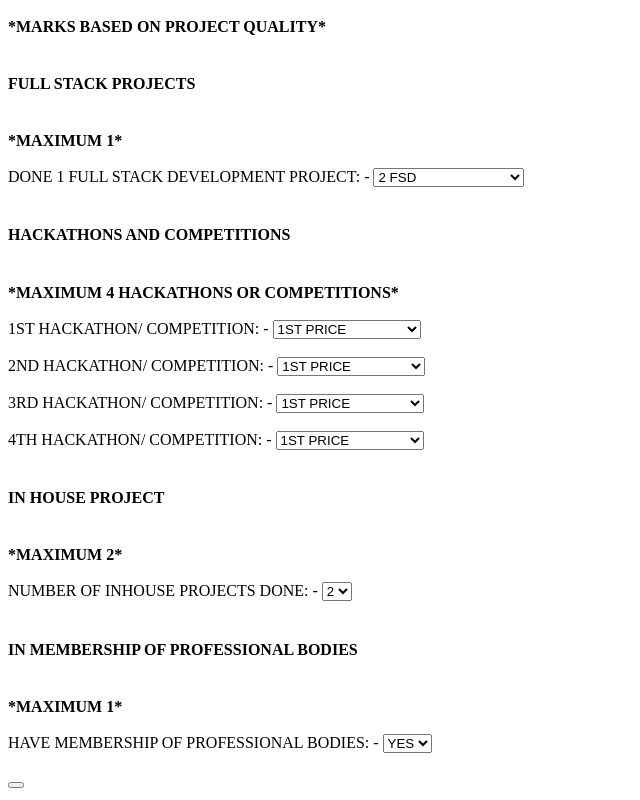
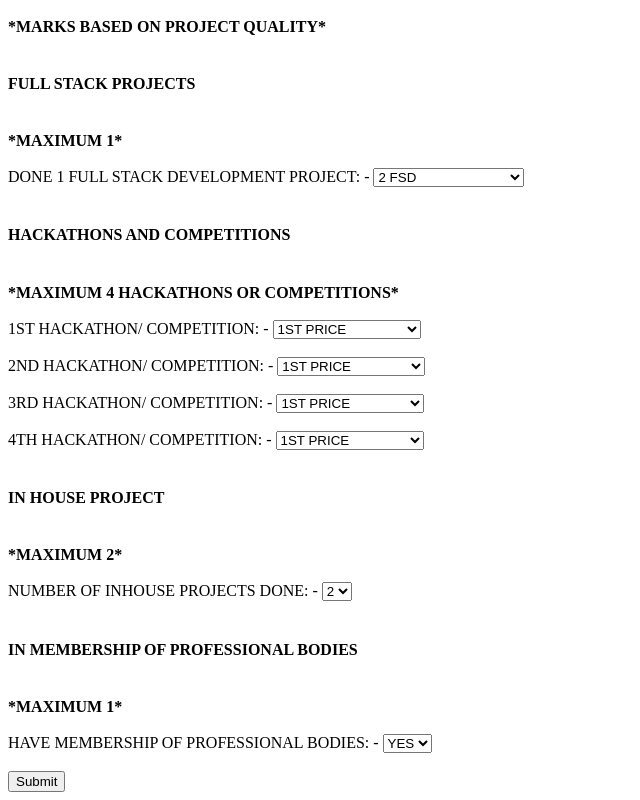
Before and after one commit to Akashpandit28/MATRIX_EVALUATION, a plain HTML site: page index.html in a window 1280 px wide. Shown: the part 1535-2335 px from the top of the page, without its empty margins (0-640 px from the left). Drawn offline with Linux system fonts and the light colour scheme.

Commit message:
SUBMIT BUTTON UPDATED

```diff
--- a/index.html
+++ b/index.html
@@ -308,7 +308,7 @@
         <option value="0">NO</option>
 </select><br><br>
 <!--SUBMIT-->
-<button type="submit" value="Submit"></button>
+<input type="submit" value="Submit">
 </form>
 
 <!--JS-->
```
